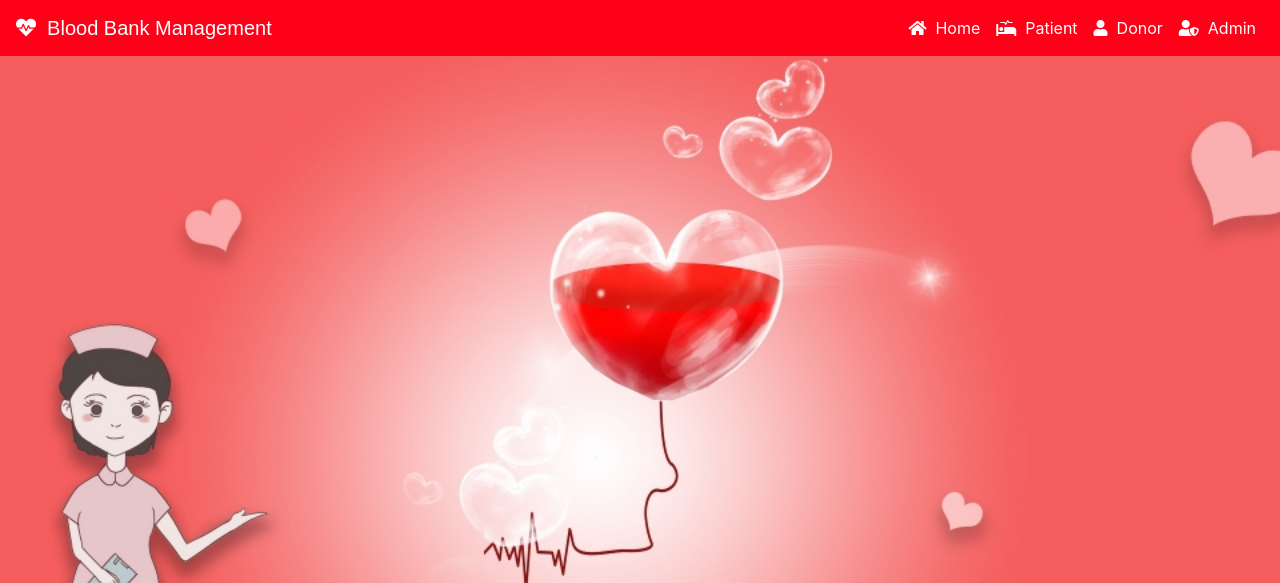
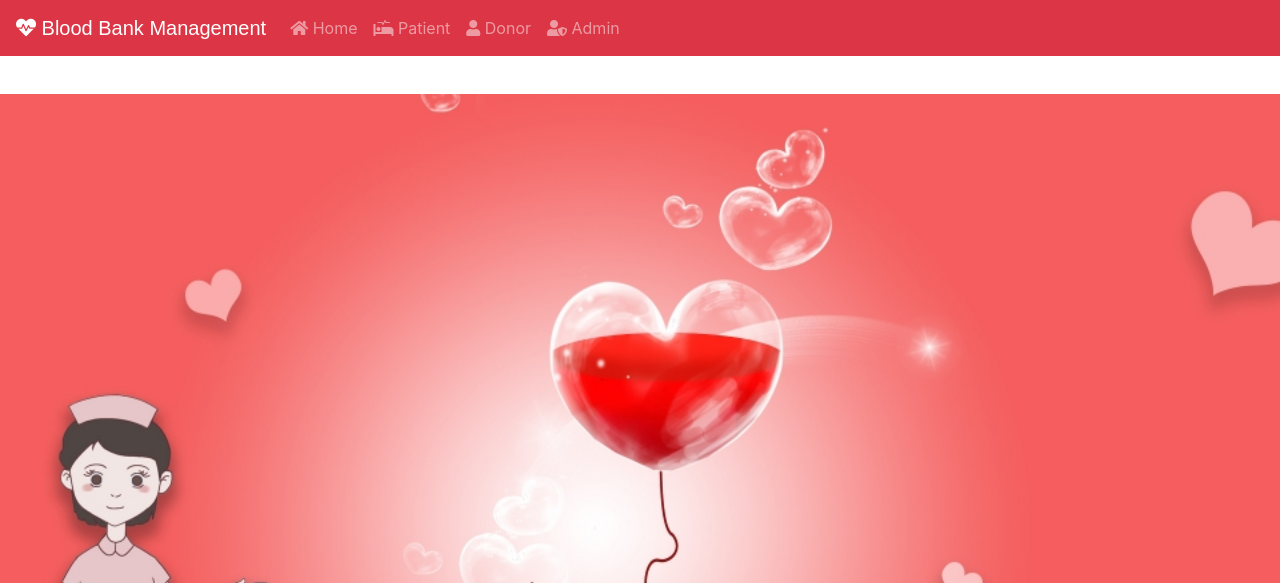
Before and after one commit to naveen2526-nk/Smart-blood-bank, a Django app: page / in a window 1280 px wide. Shown: the top 583 px of the page. Run offline with Django 3.2, Linux system fonts and the light colour scheme; data comes from the database, SQL or seed files in the repository; some libraries are stand-ins or nearby versions.

Commit message:
Update navbar.html

```diff
--- a/templates/blood/navbar.html
+++ b/templates/blood/navbar.html
@@ -1,75 +1,79 @@
 <!DOCTYPE html>
-
 <html lang="en">
 
 <head>
   <meta charset="utf-8">
+  <meta name="viewport" content="width=device-width, initial-scale=1, shrink-to-fit=no">
+
   <link rel="stylesheet" href="https://stackpath.bootstrapcdn.com/bootstrap/4.3.1/css/bootstrap.min.css">
-  <link rel="stylesheet" href="https://cdnjs.cloudflare.com/ajax/libs/font-awesome/5.14.0/css/all.css">
+  <link rel="stylesheet" href="https://cdnjs.cloudflare.com/ajax/libs/font-awesome/5.14.0/css/all.min.css">
 
-  <script src="https://ajax.googleapis.com/ajax/libs/jquery/3.3.1/jquery.min.js"></script>
+  <script src="https://code.jquery.com/jquery-3.6.0.min.js"></script>
   <script src="https://cdnjs.cloudflare.com/ajax/libs/popper.js/1.14.7/umd/popper.min.js"></script>
   <script src="https://stackpath.bootstrapcdn.com/bootstrap/4.3.1/js/bootstrap.min.js"></script>
 
-  <style type="text/css">
-    .bs-example {
-      margin: 0px;
-
-    }
-
+  <style>
     .navbar-brand {
       font-size: 20px;
       font-family: sans-serif;
+    }
 
+    .nav-link {
+      white-space: nowrap;
+    }
+
+    /* Adjust logout button on mobile */
+    .nav-item form {
+      margin: 0;
+    }
+
+    .nav-item form button {
+      color: white;
     }
   </style>
 </head>
 
 <body>
 
-
-
-  <div class="bs-example">
-    <nav style="background-color: #FF0018;" class="navbar navbar-expand-md navbar-dark fixed-top">
-      <a href="/" class="navbar-brand"><i class="fas fa-heartbeat"></i>&nbsp; Blood Bank Management</a>
-      <button type="button" class="navbar-toggler" data-toggle="collapse" data-target="#navbarCollapse">
+  <nav class="navbar navbar-expand-md navbar-dark bg-danger fixed-top">
+    <a class="navbar-brand" href="/"><i class="fas fa-heartbeat"></i> Blood Bank Management</a>
+    <button class="navbar-toggler" type="button" data-toggle="collapse" data-target="#navbarCollapse">
       <span class="navbar-toggler-icon"></span>
     </button>
 
-      <div class="collapse navbar-collapse justify-content-between" id="navbarCollapse">
-
-
-        <div class="navbar-collapse collapse w-100 order-3 dual-collapse2">
-            <ul class="navbar-nav ml-auto">
+    <div class="collapse navbar-collapse" id="navbarCollapse">
+      <!-- Left side links -->
+      <ul class="navbar-nav mr-auto">
         <li class="nav-item">
-                    <a class="nav-link" style="color: white;" href="/"><i class="fas fa-home"></i>&nbsp; Home</i></a>
+          <a class="nav-link" href="/"><i class="fas fa-home"></i> Home</a>
         </li>
         <li class="nav-item">
-                    <a class="nav-link" style="color: white;" href="/patient/patientlogin"><i class="fas fa-procedures"></i>&nbsp; Patient</i></a>
+          <a class="nav-link" href="/patient/patientlogin"><i class="fas fa-procedures"></i> Patient</a>
         </li>
         <li class="nav-item">
-                    <a class="nav-link" style="color: white;" href="/donor/donorlogin"><i class="fas fa-user"></i>&nbsp; Donor</i></a>
+          <a class="nav-link" href="/donor/donorlogin"><i class="fas fa-user"></i> Donor</a>
         </li>
         <li class="nav-item">
-                    <a class="nav-link" style="color: white;" href="/adminlogin"><i class="fas fa-user-shield"></i>&nbsp; Admin</i></a>
+          <a class="nav-link" href="/adminlogin"><i class="fas fa-user-shield"></i> Admin</a>
         </li>
+      </ul>
 
-
+      <!-- Right side (logout) -->
+      <ul class="navbar-nav ml-auto">
+        {% if user.is_authenticated %}
+        <li class="nav-item">
+          <form method="post" action="/logout/" class="form-inline">
+            {% csrf_token %}
+            <button type="submit" class="nav-link btn btn-link text-white p-0"><i class="fas fa-sign-out-alt"></i> Logout</button>
+          </form>
+        </li>
+        {% endif %}
       </ul>
     </div>
+  </nav>
 
+  <div style="margin-top:70px;"></div> <!-- spacing for fixed navbar -->
 
-
-
-      </div>
-    </nav>
-  </div>
-
-<!--
-developed By : sumit kumar
-facebook : fb.com/sumit.luv
-youtube : youtube.com/lazycoders
--->
 </body>
 
 </html>
```
Lines whose indentation alone changed are shown as unchanged.
